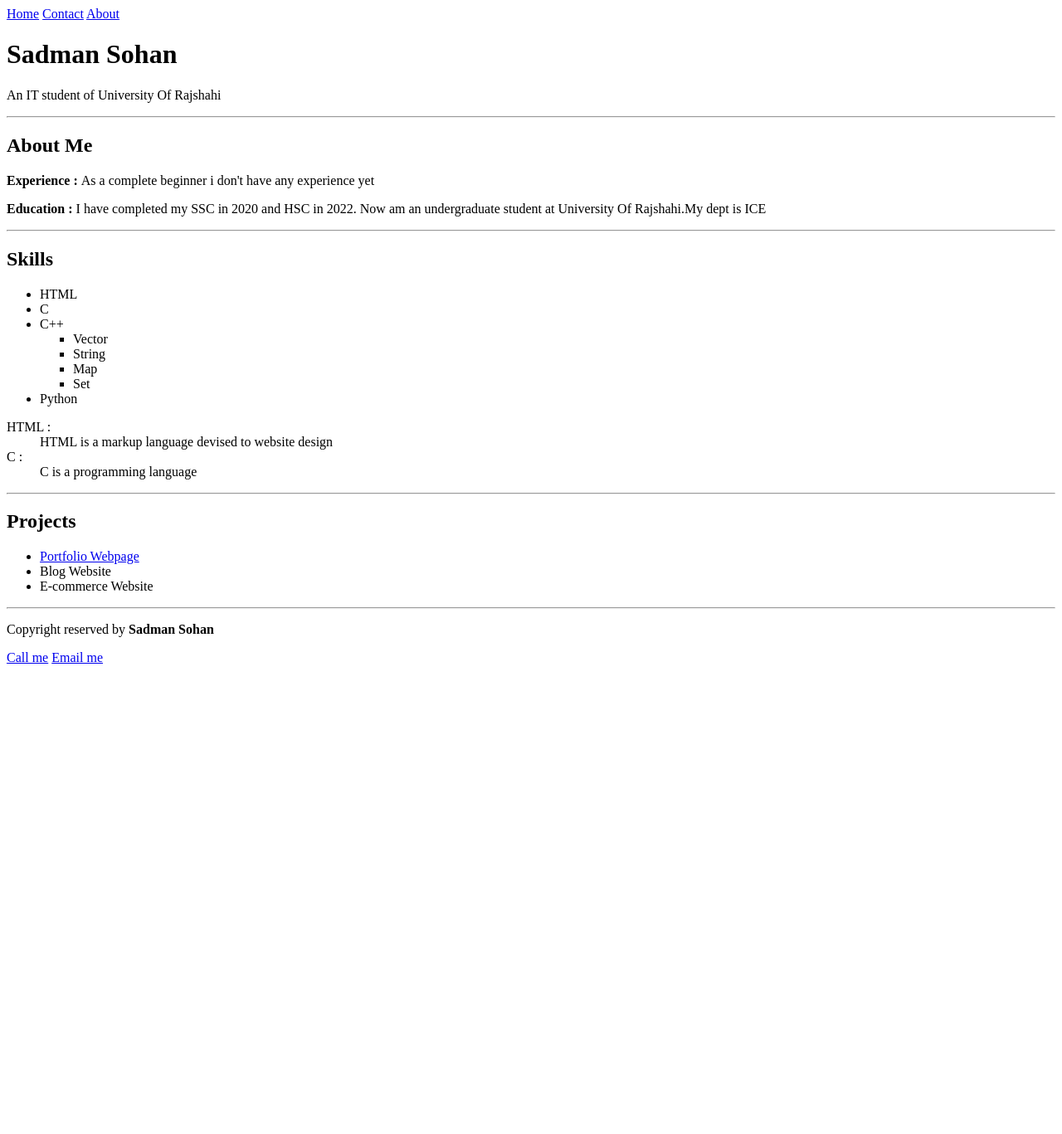
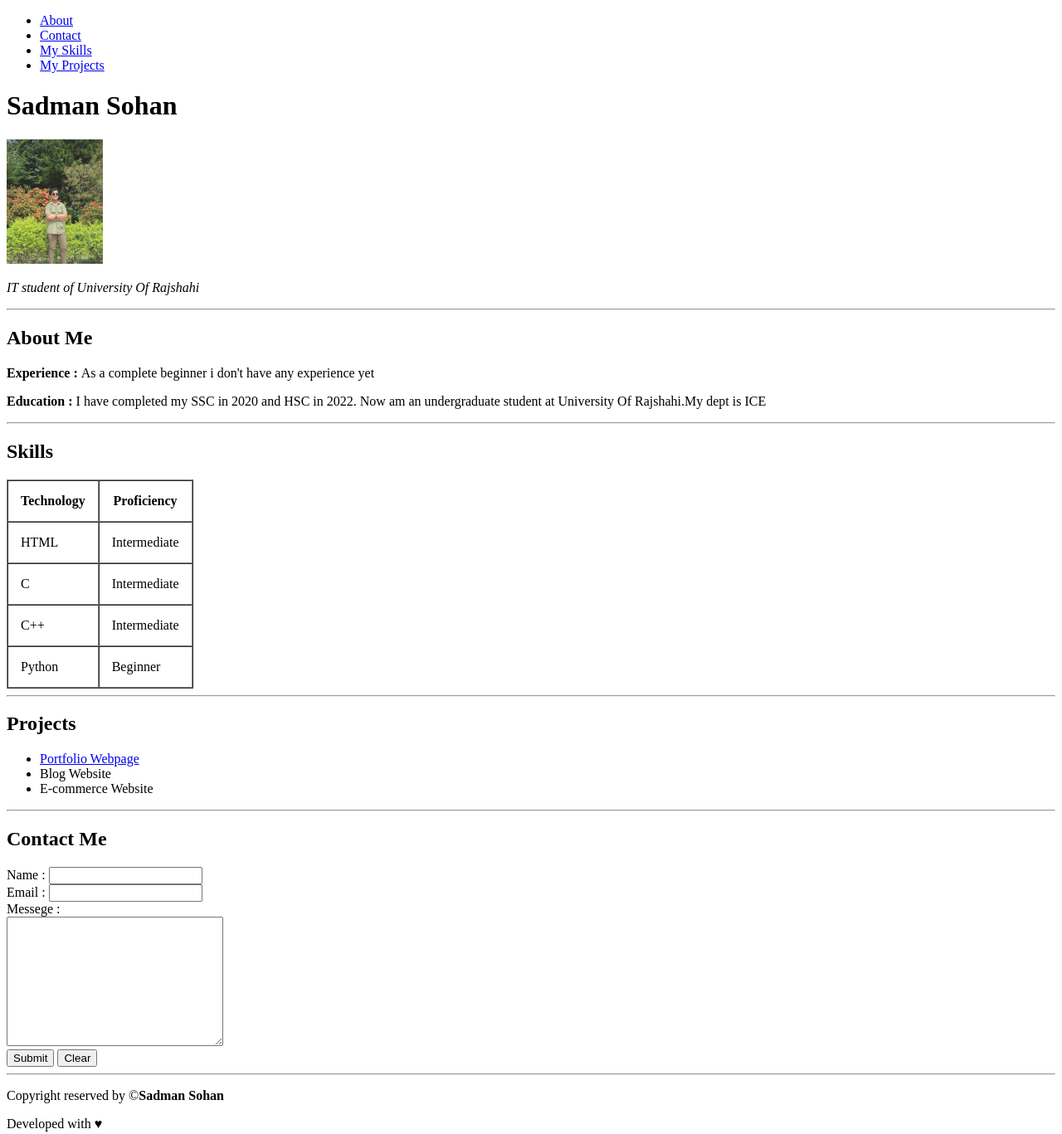
Before and after one commit to Sadman2310/Portfolio-HTML, a plain HTML site: page index.html in a window 1280 px wide. Shown: the whole page at 83% size. Before the commit the page ends 810 px from the top, so only its background shows below. Drawn offline with Linux system fonts and the light colour scheme.

Commit message:
finished

```diff
--- a/index.html
+++ b/index.html
@@ -7,45 +7,67 @@
 </head>
 <body>
     <nav>
-        <a href="index.html">Home</a>
-        <a href="contact.html">Contact</a>
-        <a href="about.html">About</a>
+    <ul>
+
+        <li>
+            <a href="#about">About</a>
+        </li>
+        <li>
+            <a href="#contact">Contact</a>
+        </li>
+        <li>
+            <a href="#skills">My Skills</a>
+        </li>
+        <li>
+            <a href="#projects">My Projects</a>
+        </li>
+    </ul>
     </nav>
 <!--Section : intr0-->
 <header>
     <h1>Sadman Sohan</h1>
-    <p>An IT student of University Of Rajshahi</p><hr>
+    <img src="/img/391592212_1512955276186126_4341228969748134611_n.jpg" height="150">
+    <p><em>IT student of University Of Rajshahi</em> </p><hr>
 </header>
 <!--about me-->
-<section>
+<section id="about">
     <h2>About Me</h2>
     <p><strong>Experience : </strong>As a complete beginner i don't have any experience yet </p>
     <p><strong>Education : </strong>I have completed my SSC in 2020 and HSC in 2022. Now am an undergraduate student at University Of Rajshahi.My dept is ICE</p>
 </section><hr>
 <!--skills-->
-<section>
+<section id="skills">
     <h2>Skills </h2>
-    <ul>
-        <li>HTML</li>
-        <li>C</li>
-        <li>
-            C++
-            <ul type="square">
-                <li>Vector</li>
-                <li>String</li>
-                <li>Map</li>
-                <li>Set</li>
-            </ul>
-        </li>
-        <li>Python</li>
-    </ul>
-    <dl>
-        <dt>HTML : </dt><dd>HTML is a markup language devised to website design</dd>
-        <dt>C : </dt><dd>C is a programming language</dd>
-    </dl>
+ <table border="1" cellpadding="15" cellspacing="0">
+    <thead>
+     <tr>
+        <th>Technology</th>
+        <th>Proficiency</th>
+     </tr>
+    </thead>
+    <tbody>
+        <tr>
+            <td>HTML</td>
+            <td>Intermediate</td>
+        </tr>
+        <tr>
+            <td>C</td>
+            <td>Intermediate</td>
+        </tr>
+        <tr>
+            <td>C++</td>
+            <td>Intermediate</td>
+        </tr>
+        <tr>
+            <td>Python</td>
+            <td>Beginner</td>
+        </tr>
+
+    </tbody>
+ </table>
 </section><hr>
 <!--projects-->
-<section>
+<section id="projects">
     <h2>Projects  </h2>
     <ul>
         <li><a href="https://github.com/Sadman2310/Portfolio-HTML.git" target="_blank">Portfolio Webpage</a></li>
@@ -54,10 +76,30 @@
     </ul>
 </section><hr>
 <!--contact-->
+<section id="contact">
+    <h2>Contact Me</h2>
+    <form>
+        <div>
+           <label for="name">Name :</label>
+           <input type="text" id="name" name="name" required>
+        </div>
+        <div>
+            <label for="email">Email :</label>
+            <input type="email" name="email" id="email" required>
+        </div>
+        <div>
+            <label for="messege">Messege :</label><br>
+           <textarea name="messege" id="messege" rows="10" cols="30"></textarea>
+        </div>
+        <div>
+           <button type="submit">Submit</button>
+           <button type="reset">Clear</button>
+        </div>
+    </form>
+</section><hr>
 <footer>
-    <p>Copyright reserved by <strong>Sadman Sohan</strong></p>
-    <a href="tel:01736932064">Call me</a>
-    <a href="mailto:sadmansohan10@gmail.com">Email me</a>
+    <p>Copyright reserved by &copy;<strong>Sadman Sohan</strong></p>
+    <p>Developed with &hearts;</p>
 </footer>
 </body>
 
```
Also changed, not shown: img/391592212_1512955276186126_4341228969748134611_n.jpg (added).
